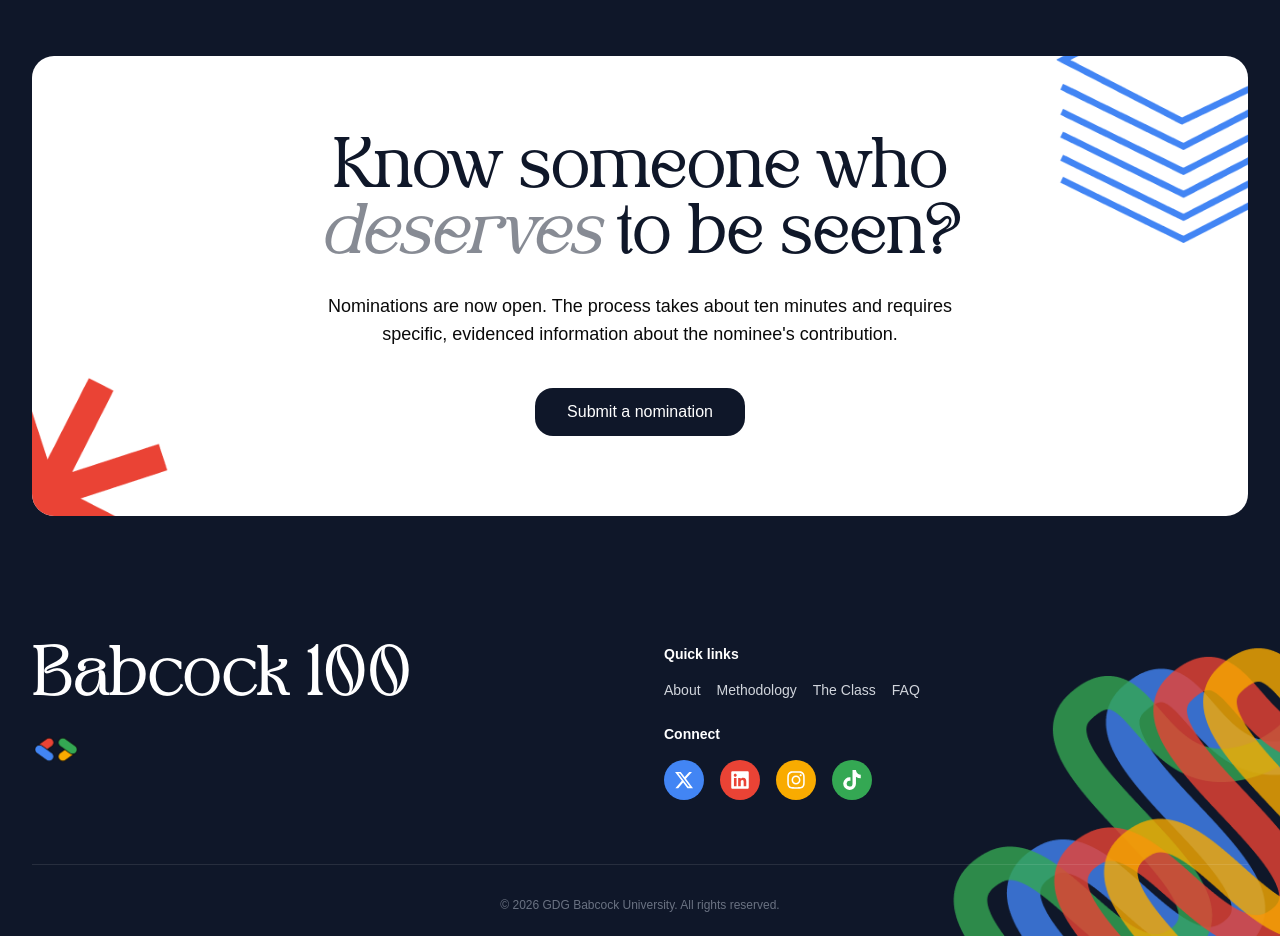
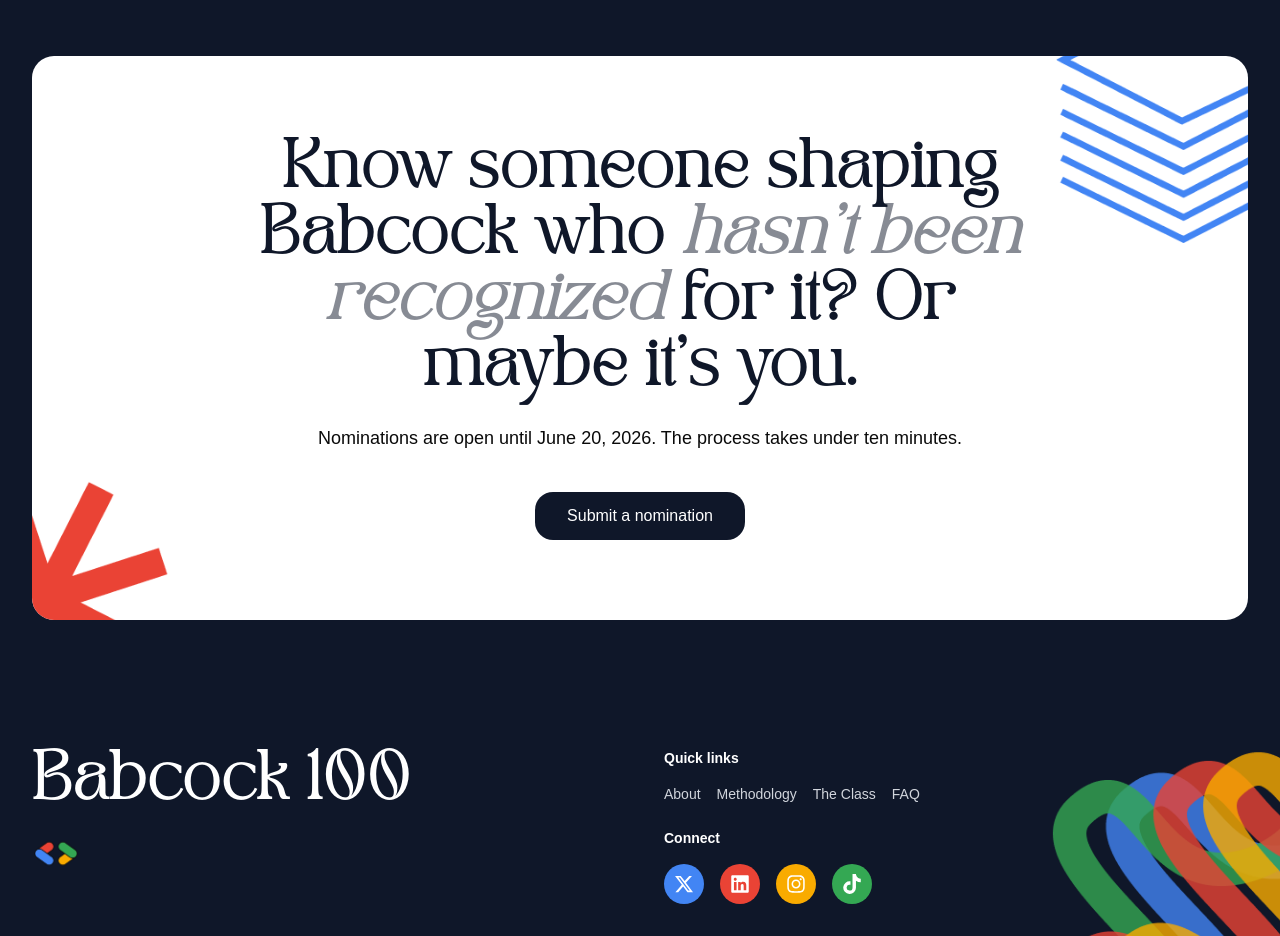
Before and after one commit to GDGBabcockUniversity/the-hundred, a Next.js app: page / in a window 1280 px wide. Shown: the part 5280-6216 px from the top of the page. Built offline with nearby package versions, Linux system fonts and the light colour scheme; a web font is replaced by a local one.

Commit message:
feat: update landing CTA copy and deadline text in CtaSection.tsx

```diff
--- a/components/landing/CtaSection.tsx
+++ b/components/landing/CtaSection.tsx
@@ -31,17 +31,16 @@ export function CtaSection() {
         </div>
 
         <div className="relative z-10">
-          <h2 className="max-w-2xl font-bold leading-snug mx-auto text-4xl md:text-5xl font-serif text-brand-navy mb-6">
-            Know someone who{" "}
+          <h2 className="max-w-3xl font-bold leading-snug mx-auto text-4xl md:text-5xl font-serif text-brand-navy mb-6">
+            Know someone shaping Babcock who{" "}
             <span className="text-brand-navy/50 italic font-bold">
-              deserves
+              hasn’t been recognized
             </span>{" "}
-            to be seen?
+            for it? Or maybe it’s you.
           </h2>
           <p className="text-brand-gray-light mb-10 max-w-2xl mx-auto text-lg">
-            Nominations are now open. The process takes about ten minutes and
-            requires specific, evidenced information about the nominee&apos;s
-            contribution.
+            Nominations are open until June 20, 2026. The process takes under
+            ten minutes.
           </p>
           <Button
             asChild
```
